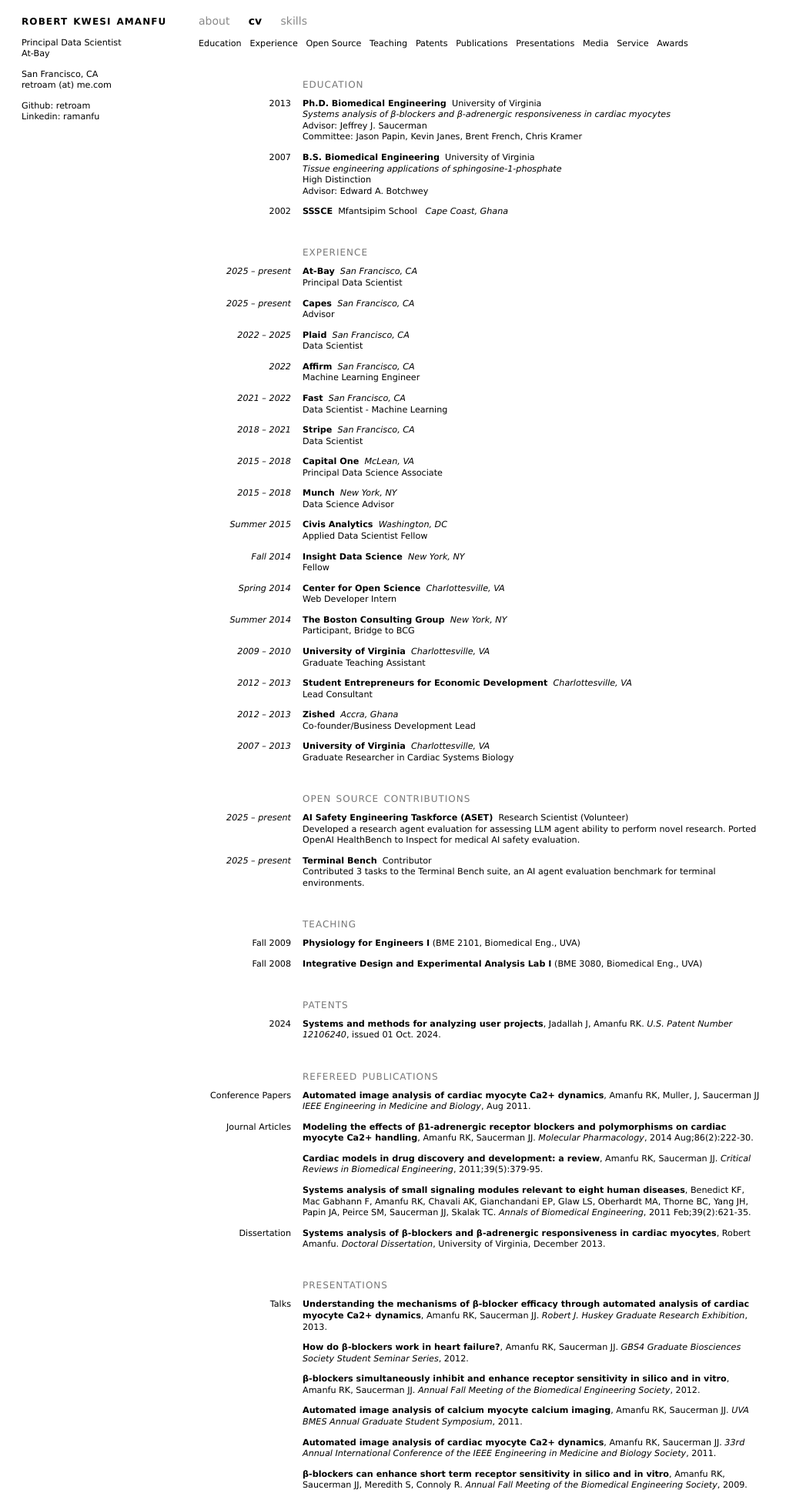
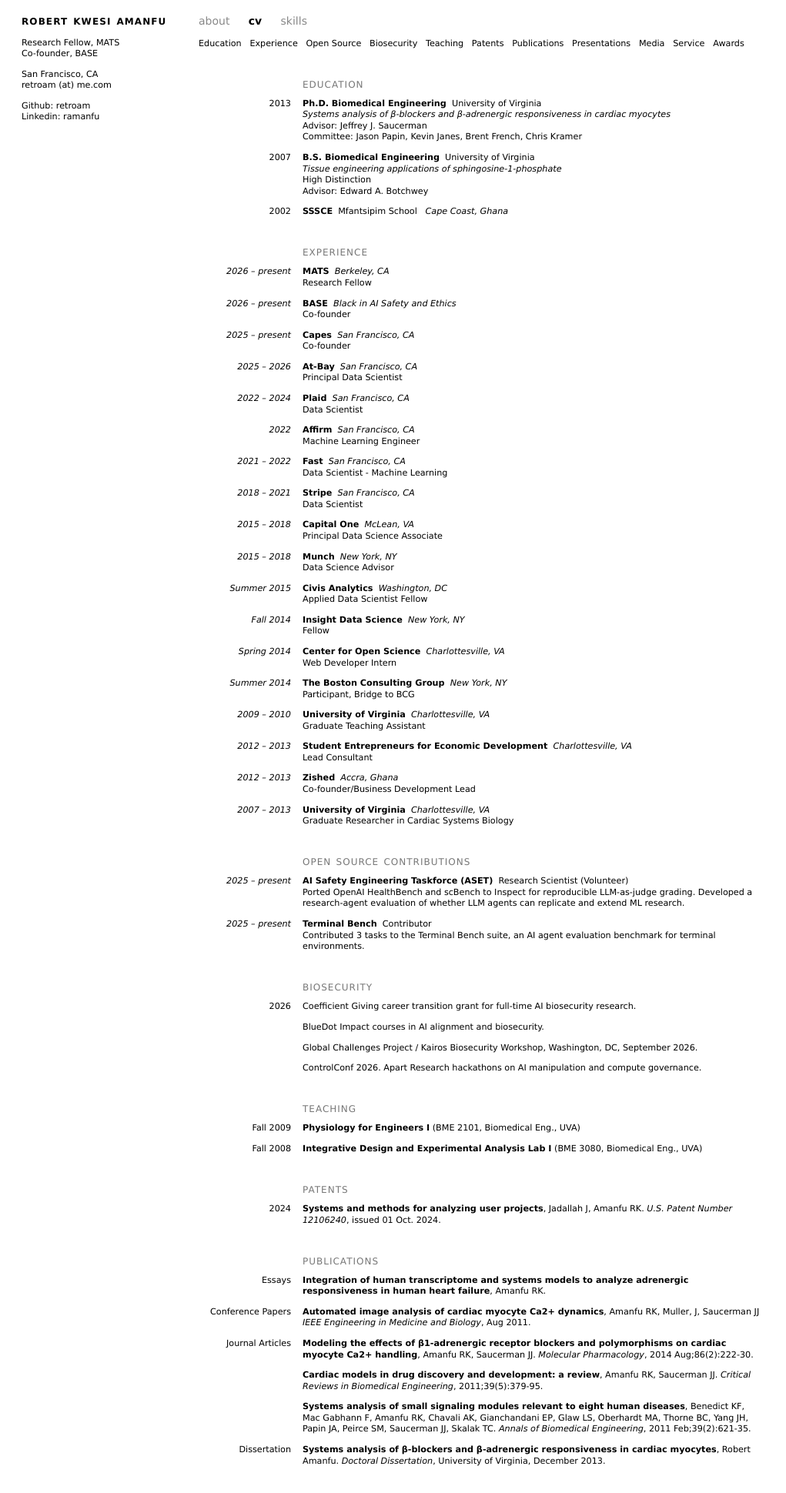
Before and after one commit to retroam/retroam.github.io, a Flask app: page /cv in a window 1280 px wide. Shown: the top 1940 px of the page at 77% size, without its empty margins (0-1021 px from the left). Run offline with Flask 2, Linux system fonts and the light colour scheme.

Commit message:
Update the site for the MATS fellowship and BASE.
Co-authored-by: Cursor <cursoragent@cursor.com>

```diff
--- a/static/script.js
+++ b/static/script.js
@@ -1,6 +1,6 @@
 var m = [20, 120, 20, 120],
     w = 1200 - m[1] - m[3],
-    h = 680 - m[0] - m[2],
+    h = 1100 - m[0] - m[2],
     i = 0,
     root;
 
@@ -38,6 +38,7 @@ d3.json("./static/skills.json", function(error, json) {
     toggle(root.children[2].children[0]);
     toggle(root.children[2].children[0].children[0]);
     toggle(root.children[2].children[0].children[0].children[0]);
+    toggle(root.children[2].children[5]);
     toggle(root.children[3]);
     toggle(root.children[3].children[1]);
 
--- a/static/style.css
+++ b/static/style.css
@@ -87,6 +87,13 @@ li { margin-bottom: 2px; }
  width: 120px;
  height: 90px;
  object-fit: cover;
+}
+.entry.noimg,
+.entry.intro {
+ height: auto;
+ min-height: 0;
+ overflow: visible;
+ margin-bottom: 16px;
 }
 .entry a:hover img {
  border: 1px solid #33f;
--- a/templates/cv.html
+++ b/templates/cv.html
@@ -23,8 +23,8 @@
 <h1 id="name">robert kwesi amanfu</h1>
 
 <p>
-  Principal Data Scientist<br/>
-  <a href="https://www.at-bay.com">At-Bay</a><br/>
+  Research Fellow, <a href="https://www.matsprogram.org/">MATS</a><br/>
+  Co-founder, <a href="https://baseresearch.org">BASE</a><br/>
   </p>
 
 
@@ -57,6 +57,7 @@ cv &nbsp;&nbsp;&nbsp;
 <a href="#education">Education</a> &nbsp;
 <a href="#employment">Experience</a> &nbsp;
 <a href="#opensource">Open Source</a> &nbsp;
+<a href="#biosecurity">Biosecurity</a> &nbsp;
 <a href="#teaching">Teaching</a> &nbsp;
 <a href="#patents">Patents</a> &nbsp;
 <a href="#pubs">Publications</a> &nbsp;
@@ -104,21 +105,35 @@ Advisor: <a href="http://botchweylab.gatech.edu" target='_blank'>Edward A. Botch
 <p><br/></p>
 <a name="employment"><h6>experience</h6></a>
 <p>
-  <div class="margin"><em>2025 &ndash; present</em></div>
+  <div class="margin"><em>2026 &ndash; present</em></div>
+  <div class="body">
+  <strong><a href="https://www.matsprogram.org/" target='_blank'>MATS</a></strong>&nbsp;
+  <em>Berkeley, CA</em><br/>
+Research Fellow
+  </div></p>
+<p>
+<div class="margin"><em>2026 &ndash; present</em></div>
+<div class="body">
+<strong><a href="https://baseresearch.org" target='_blank'>BASE</a></strong>&nbsp;
+<em>Black in AI Safety and Ethics</em><br/>
+Co-founder
+</div></p>
+<p>
+<div class="margin"><em>2025 &ndash; present</em></div>
+<div class="body">
+<strong><a href="https://www.capesheroes.io" target='_blank'>Capes</a></strong>&nbsp;
+<em>San Francisco, CA</em><br/>
+Co-founder
+</div></p>
+<p>
+  <div class="margin"><em>2025 &ndash; 2026</em></div>
   <div class="body">
   <strong><a href="https://www.at-bay.com" target='_blank'>At-Bay</a></strong>&nbsp;
   <em>San Francisco, CA</em><br/>
 Principal Data Scientist
   </div></p>
 <p>
-<div class="margin"><em>2025 &ndash; present</em></div>
-<div class="body">
-<strong><a href="https://www.capesheroes.io" target='_blank'>Capes</a></strong>&nbsp;
-<em>San Francisco, CA</em><br/>
-Advisor
-</div></p>
-<p>
-  <div class="margin"><em>2022 &ndash; 2025</em></div>
+  <div class="margin"><em>2022 &ndash; 2024</em></div>
   <div class="body">
   <strong><a href="https://www.plaid.com" target='_blank'>Plaid</a></strong>&nbsp;
   <em>San Francisco, CA</em><br/>
@@ -145,7 +160,7 @@ Data Scientist - Machine Learning
   <p>
     <div class="margin"><em>2018 &ndash; 2021</em></div>
     <div class="body">
-    <strong><a href="www.stripe.com" target='_blank'>Stripe</a></strong>&nbsp;
+    <strong><a href="https://www.stripe.com" target='_blank'>Stripe</a></strong>&nbsp;
     <em>San Francisco, CA</em><br/>
     Data Scientist
     </div></p>
@@ -244,8 +259,7 @@ Graduate Researcher in Cardiac Systems Biology
 <div class="body">
 <strong><a href="https://www.linkedin.com/company/ai-safety-engineering-taskforce/posts/?feedView=all" target='_blank'>AI Safety Engineering Taskforce (ASET)</a></strong>&nbsp;
 Research Scientist (Volunteer)<br/>
-Developed a research agent evaluation for assessing LLM agent ability to perform novel research.
-Ported OpenAI HealthBench to Inspect for medical AI safety evaluation.
+Ported OpenAI HealthBench and scBench to Inspect for reproducible LLM-as-judge grading. Developed a research-agent evaluation of whether LLM agents can replicate and extend ML research.
 </div></p>
 
 <p>
@@ -254,6 +268,34 @@ Ported OpenAI HealthBench to Inspect for medical AI safety evaluation.
 <strong><a href="https://www.tbench.ai" target='_blank'>Terminal Bench</a></strong>&nbsp;
 Contributor<br/>
 Contributed 3 tasks to the Terminal Bench suite, an AI agent evaluation benchmark for terminal environments.
+</div></p>
+
+<!-- biosecurity -->
+<p><br/></p>
+<a name="biosecurity"><h6>biosecurity</h6></a>
+
+<p>
+<div class="margin">2026</div>
+<div class="body">
+Coefficient Giving career transition grant for full-time AI biosecurity research.
+</div></p>
+
+<p>
+<div class="margin"></div>
+<div class="body">
+BlueDot Impact courses in AI alignment and biosecurity.
+</div></p>
+
+<p>
+<div class="margin"></div>
+<div class="body">
+Global Challenges Project / Kairos Biosecurity Workshop, Washington, DC, September 2026.
+</div></p>
+
+<p>
+<div class="margin"></div>
+<div class="body">
+ControlConf 2026. Apart Research hackathons on AI manipulation and compute governance.
 </div></p>
 
 <!-- teaching -->
@@ -286,7 +328,14 @@ Jadallah J, Amanfu RK. <em>U.S. Patent Number 12106240</em>, issued 01 Oct. 2024
 
 <!-- publications -->
 <p><br/></p>
-<a name="pubs"><h6>refereed publications</h6></a>
+<a name="pubs"><h6>publications</h6></a>
+
+<p>
+<div class="margin">Essays</div>
+<div class="body"><a href="https://pubs.onrender.com/posts/personalized_models/" target='_blank'>
+<strong>Integration of human transcriptome and systems models to analyze adrenergic responsiveness in human heart failure</strong>,
+Amanfu RK.
+</a></div></p>
 
 <p>
 <div class="margin">Conference Papers</div>
--- a/templates/skills.html
+++ b/templates/skills.html
@@ -24,8 +24,8 @@
 <h1 id="name">robert kwesi amanfu</h1>
 
 <p>
-Principal Data Scientist<br/>
-<a href="https://www.at-bay.com">At-Bay</a><br/>
+Research Fellow, <a href="https://www.matsprogram.org/">MATS</a><br/>
+Co-founder, <a href="https://baseresearch.org">BASE</a><br/>
 </p>
 
 
```
Also changed, not shown: static/skills.json (+19 -3 lines), templates/about.html (+20 -21 lines), static/images/base.png (added), 1 other file.
